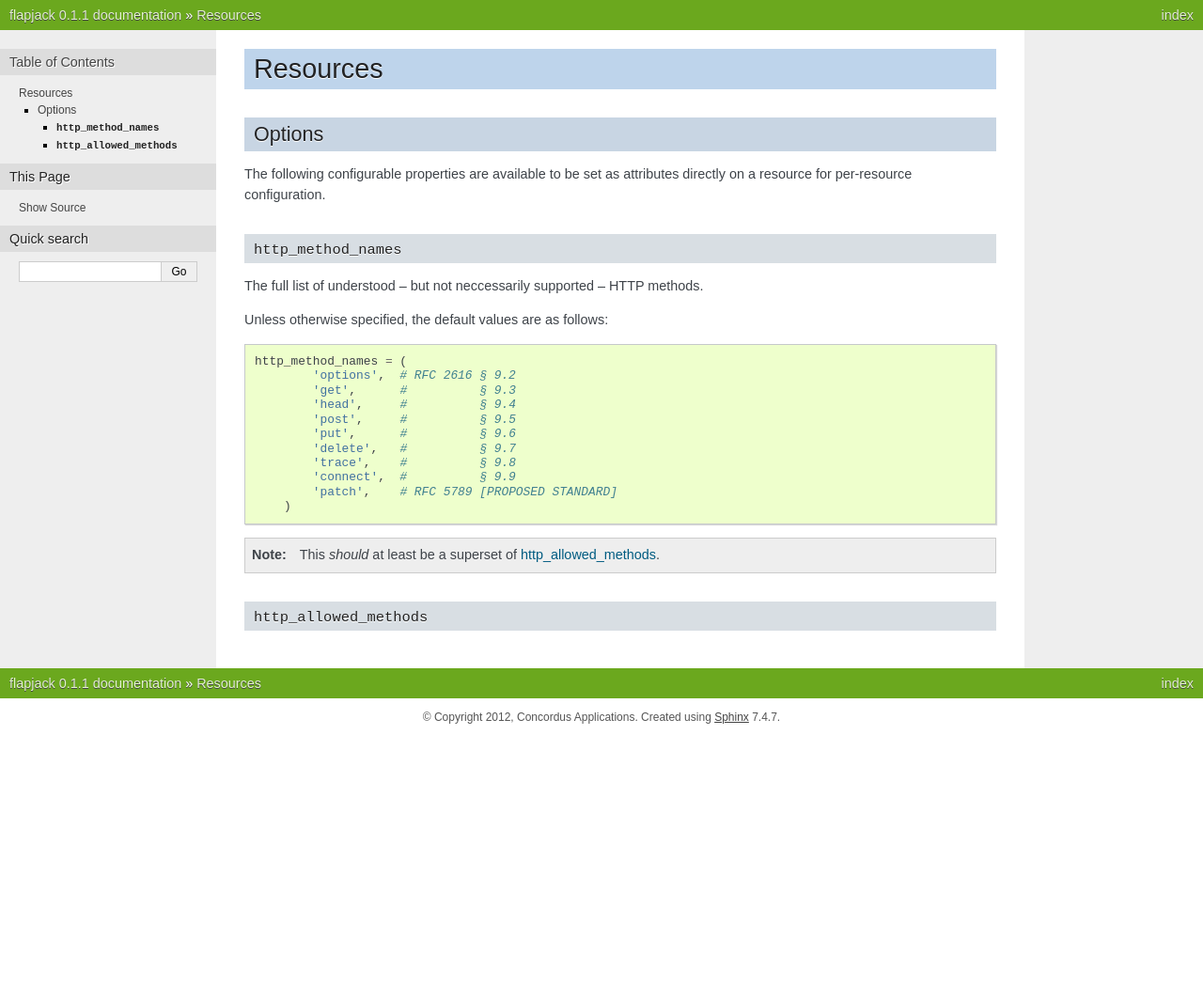
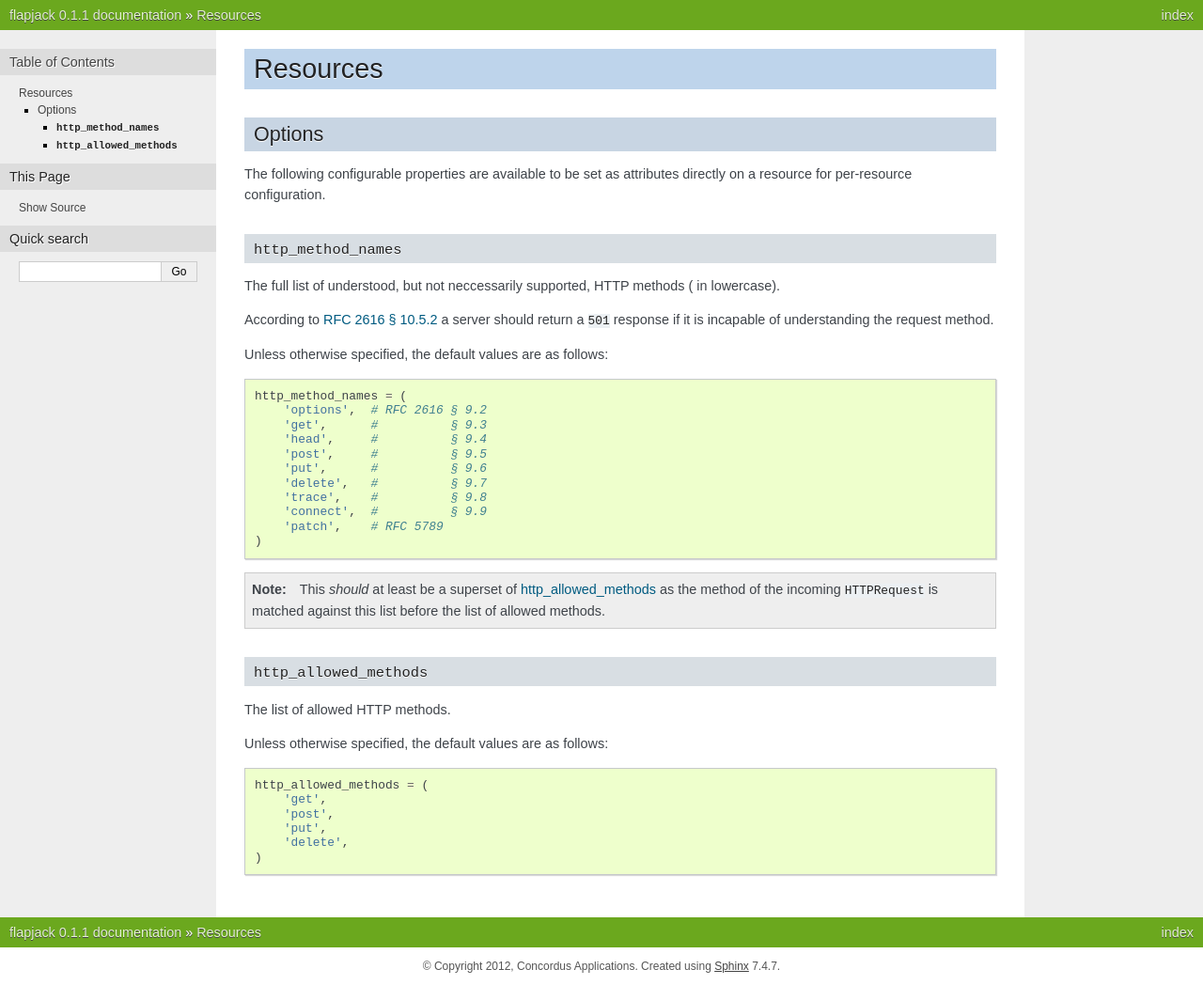
Before and after one commit to armet/python-armet, a Sphinx documentation site: the page built from doc/resources.rst, in a window 1280 px wide. Shown: the whole page at 94% size. Built offline with Sphinx 7.4.7, drawn with Linux system fonts in a browser that asks for light colours; before the commit the page ends 900 px from its top, so only the background shows below that.

Commit message:
Minor work; cleaning and pondering.

```diff
--- a/doc/resources.rst
+++ b/doc/resources.rst
@@ -8,24 +8,42 @@ directly on a resource for per-resource configuration.
 
 ``http_method_names``
 ---------------------
-The full list of understood -- but not neccessarily supported -- HTTP methods.
+The full list of understood, but not neccessarily supported, HTTP methods (
+in lowercase).
+
+According to `RFC 2616 § 10.5.2`_ a server should return a ``501`` response if
+it is incapable of understanding the request method.
+
+.. _RFC 2616 § 10.5.2: http://www.w3.org/Protocols/rfc2616/rfc2616-sec10.html#sec10.5.2
 
 Unless otherwise specified, the default values are as follows: ::
 
     http_method_names = (
-            'options',  # RFC 2616 § 9.2
-            'get',      #          § 9.3
-            'head',     #          § 9.4
-            'post',     #          § 9.5
-            'put',      #          § 9.6
-            'delete',   #          § 9.7
-            'trace',    #          § 9.8
-            'connect',  #          § 9.9
-            'patch',    # RFC 5789 [PROPOSED STANDARD]
-        )
+        'options',  # RFC 2616 § 9.2
+        'get',      #          § 9.3
+        'head',     #          § 9.4
+        'post',     #          § 9.5
+        'put',      #          § 9.6
+        'delete',   #          § 9.7
+        'trace',    #          § 9.8
+        'connect',  #          § 9.9
+        'patch',    # RFC 5789
+    )
 
 .. note::
-    This *should* at least be a superset of http_allowed_methods_.
+    This *should* at least be a superset of http_allowed_methods_ as the method
+    of the incoming ``HTTPRequest`` is matched against this list before the
+    list of allowed methods.
 
 ``http_allowed_methods``
 ------------------------
+The list of allowed HTTP methods.
+
+Unless otherwise specified, the default values are as follows: ::
+
+    http_allowed_methods = (
+        'get',
+        'post',
+        'put',
+        'delete',
+    )
```
Also changed, not shown: 7 other files.
